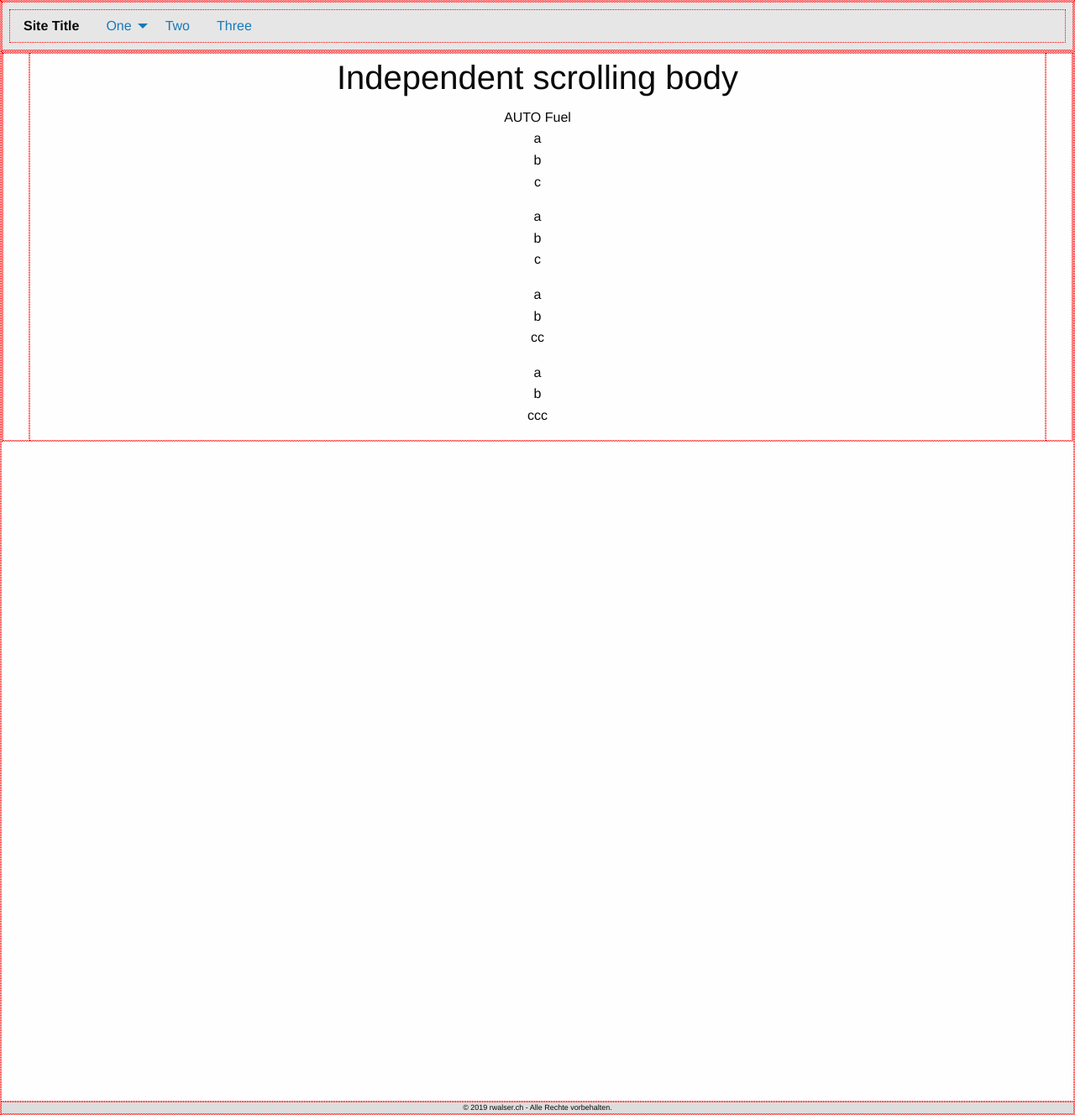
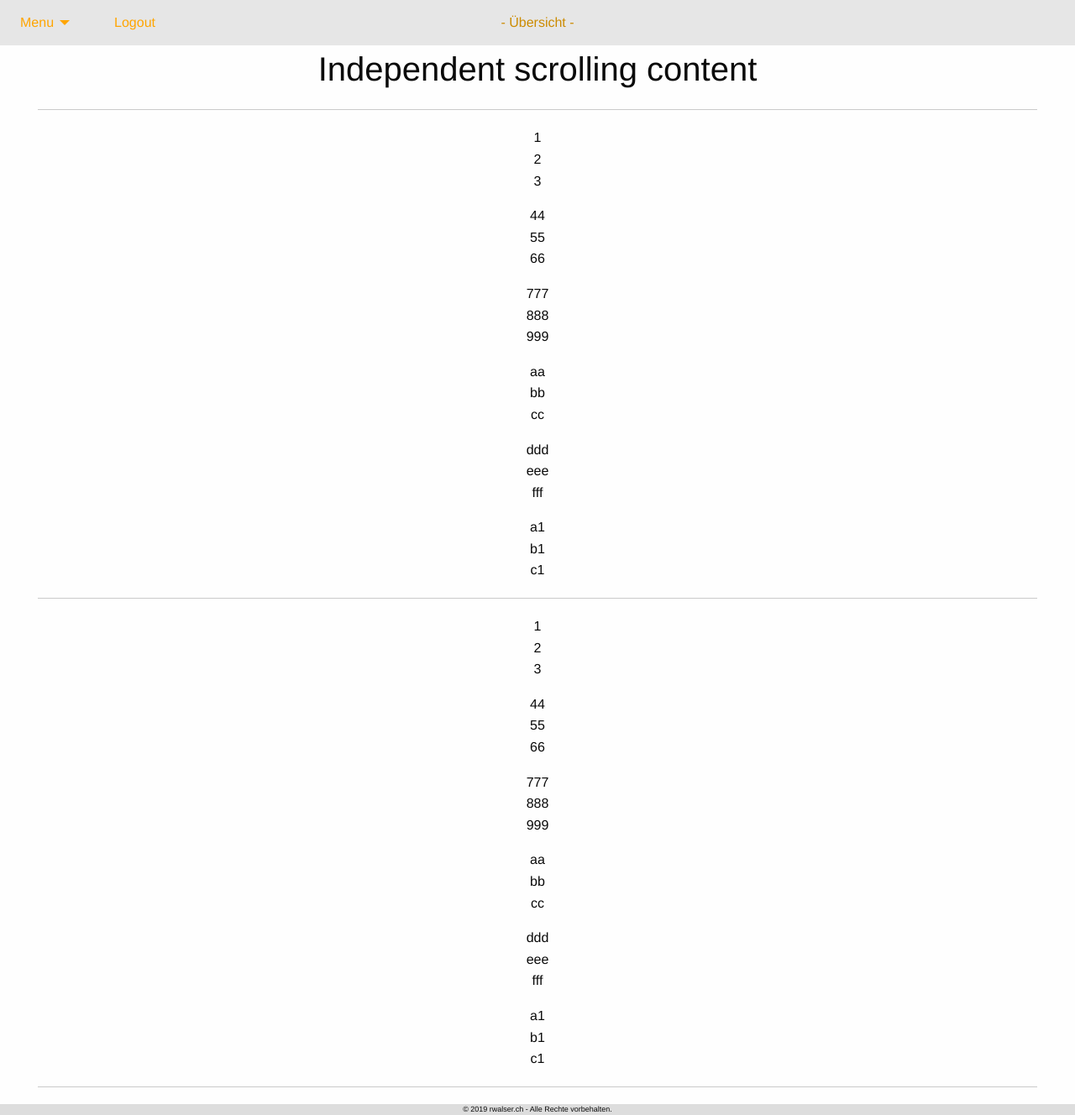
Before and after one commit to rwa-django/myfuel, a Django app: page /car/ in a window 1280 px wide. Shown: the whole page at 84% size. Run offline with Django 3.2, Linux system fonts and the light colour scheme; some libraries are stand-ins or nearby versions.

Commit message:
Update Navi css

```diff
--- a/__shared__/css/app.css
+++ b/__shared__/css/app.css
@@ -21,5 +21,23 @@ h1, h3 {
 }
 
 div {
-  border: 1px dotted red;
+  _border: 1px dotted red;
 }
+
+.title-bar,
+.top-bar {
+  background: #e6e6e6;
+  color: #cc8b00;
+}
+
+.menu a {
+  color: orange;
+}
+
+.dropdown.menu .is-active a {
+  color: orangered;
+}
+
+.dropdown.menu > li.is-dropdown-submenu-parent > a::after {
+  border-color: orange transparent transparent;
+}
--- a/car/templates/car/base.html
+++ b/car/templates/car/base.html
@@ -22,39 +22,36 @@
                 <div class="cell">
                     <div class="grid-x">
                         <div class="cell small-10 text-center">
-                            Two
+                            {% block APPTITLE-MOB %}{% endblock %}
                         </div>
                         <div class="cell small-2"></div>
                     </div>
                 </div>
             </div>
             <!-- /mobile nav bar -->
-            <div class="top-bar" id="example-animated-menu" data-animate="hinge-in-from-top spin-out">
-                <div class="top-bar-left">
+            <div class="top-bar grid-x" id="example-animated-menu" data-animate="hinge-in-from-top spin-out">
+                <div class="top-bar-left cell small-4">
                     <ul class="dropdown menu" data-dropdown-menu>
-                        <li class="menu-text">Site Title</li>
-                        <li>
-                            <a href="#">One</a>
+                        <li><a href="#">Menu</a>
                             <ul class="menu vertical">
-                                <li><a href="#">One</a></li>
-                                <li><a href="#">Two</a></li>
-                                <li><a href="#">Three</a></li>
+                                <li><a href="#">Einstellungen</a></li>
+                                <li><a href="#">Statistiken</a></li>
+                                <li><a href="#">Admin</a></li>
                             </ul>
                         </li>
-                        <li><a href="#">Two</a></li>
-                        <li><a href="#">Three</a></li>
+                        <li><a href="#"></a></li>
+                        <li><a href="#">Logout</a></li>
                     </ul>
                 </div>
+                <div class="cell small-4 text-center hide-for-small-only">{% block APPTITLE %}{% endblock %}</div>
+                <div class="cell small-4 hide-for-small-only"></div>
             </div>
         </div>
         <div class="cell medium-auto medium-cell-block-container">
             <div class="grid-x grid-padding-x">
                 <div class="cell shrink"></div>
                 <div class="cell auto xmedium-4 medium-cell-block-y text-center">
-                    <h2>Independent scrolling body</h2>
-                    <span>{% block APPTITLE %}{% endblock %}</span>
-                    <p>a<br>b<br>c<br></p> <p>a<br>b<br>c<br></p>
-                    <p>a<br>b<br>cc<br></p> <p>a<br>b<br>ccc<br></p>
+                    {% block content %}{% endblock %}
                 </div>
                 <div class="cell shrink"></div>
             </div>
--- a/car/templates/car/index.html
+++ b/car/templates/car/index.html
@@ -1,5 +1,21 @@
 {% extends "car/base.html" %}
+{% block APPTITLE-MOB %}
+    Übersicht
+{% endblock %}
+{% block APPTITLE %}
+    - Übersicht -
+{% endblock %}
 
-{% block APPTITLE %}
-    AUTO Fuel
+{% block content %}
+
+    <h2>Independent scrolling content</h2>
+    <hr>
+    <p>1<br>2<br>3<br></p> <p>44<br>55<br>66<br></p>
+    <p>777<br>888<br>999<br></p> <p>aa<br>bb<br>cc<br></p>
+    <p>ddd<br>eee<br>fff<br></p> <p>a1<br>b1<br>c1<br></p>
+    <hr>
+    <p>1<br>2<br>3<br></p> <p>44<br>55<br>66<br></p>
+    <p>777<br>888<br>999<br></p> <p>aa<br>bb<br>cc<br></p>
+    <p>ddd<br>eee<br>fff<br></p> <p>a1<br>b1<br>c1<br></p>
+    <hr>
 {% endblock %}
```
